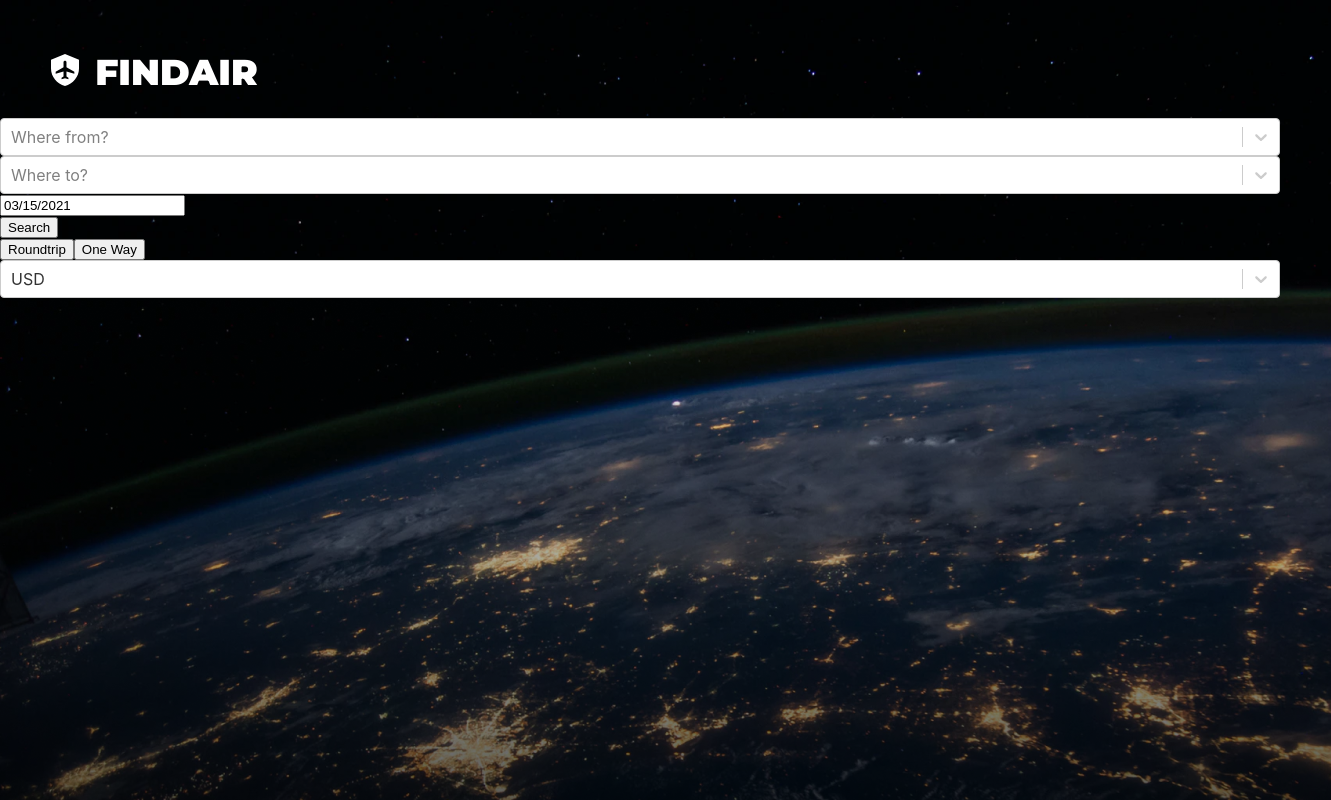
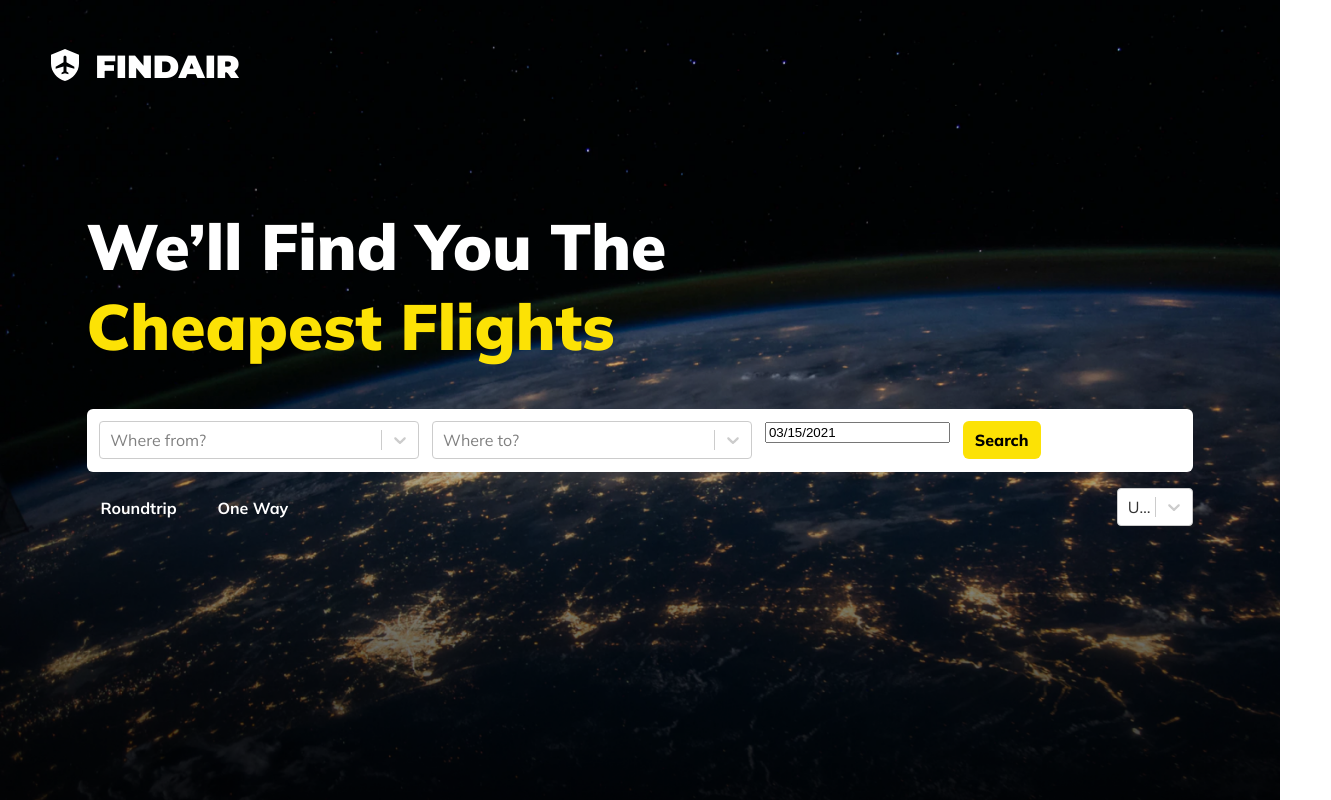
Before and after one commit to thanyabegum/Findair, a React (Create React App) app: page / in a window 1280 px wide. Shown: the whole page, 1331 px wide, since content can reach past the window. Built offline with nearby package versions, Linux system fonts and the light colour scheme; no server answers.

Commit message:
Styled search bar

```diff
--- a/src/App.css
+++ b/src/App.css
@@ -1,3 +1,30 @@
+@import url('https://fonts.googleapis.com/css2?family=Mulish:ital,wght@0,400;0,700;0,800;0,900;1,400;1,700;1,800;1,900&display=swap');
+
 body {
   background-image: url('./images/background.png');
+  background-repeat: no-repeat;
+  background-size: cover;
+  font-family: 'Mulish', sans-serif;
 }
+
+#content > h1 {
+  color: white;
+  font-size: 64px;
+  font-weight: 900;
+  padding-top: 5%;
+}
+
+.App {
+  padding-left: 4%;
+  padding-right: 4%;
+  padding-top: 2%;
+}
+
+span {
+  color: #FCE205;
+}
+
+#content {
+  padding-left: 3%;
+  padding-right: 3%;
+}
--- a/src/App.js
+++ b/src/App.js
@@ -7,7 +7,10 @@ function App() {
   return (
     <div className="App">
       <Header title="Findair" />
-      <SearchBar />
+      <div id="content">
+        <h1>We’ll Find You The <br /><span>Cheapest Flights</span></h1>
+        <SearchBar />
+      </div>
     </div>
   );
 }
--- a/src/components/Header.css
+++ b/src/components/Header.css
@@ -2,9 +2,6 @@
 
 .header {
     min-height: 10vh;
-    width: 100vw;
-    padding-left: 4%;
-    padding-top: 2%;
     display: flex;
     flex-direction: row;
     align-items: center;
@@ -15,7 +12,7 @@
     color: white;
     font-family: 'Montserrat', sans-serif;
     text-transform: uppercase;
-    font-size: 36px;
+    font-size: 32px;
 }
 
 a {
--- a/src/components/SearchBar.css
+++ b/src/components/SearchBar.css
@@ -1,8 +1,6 @@
-label {
-    color: white;
-}
+@import url('https://fonts.googleapis.com/css2?family=Mulish:ital,wght@0,400;0,700;0,800;0,900;1,400;1,700;1,800;1,900&display=swap');
 
-.visually-hidden {
+.visuallyHidden {
     border: 0;
     clip: rect(0 0 0 0);
     height: 1px;
@@ -11,4 +9,73 @@ label {
     padding: 0;
     position: absolute;
     width: 1px;
-  }
+}
+
+.placeSelect {
+    width: 25vw;
+}
+
+form {
+    display: flex;
+    flex-direction: row;
+    background-color: white;
+    padding: 1vw;
+    border-radius: 6px;
+    margin-bottom: 2vh;
+}
+
+#searchOptions {
+    display: flex;
+    flex-direction: row;
+    justify-content: space-between;
+}
+
+#currencySelect {
+    width: 6vw;
+}
+
+#roundtrip {
+    margin-right: 1vw;
+}
+
+#rightOptions {
+    display: flex;
+    flex-direction: row;
+}
+
+#sortSelect {
+    width: 13vw;
+}
+
+.searchInput {
+    margin-right: 1vw;
+}
+
+button {
+    font-family: 'Mulish', sans-serif;
+    padding: 8px 12px;
+    border-color: transparent;
+    border-radius: 6px;
+    background-color: transparent;
+    color: white;
+    font-weight: 700;
+    font-size: 16px;
+    cursor: pointer;
+    transition-duration: 0.4s;
+}
+
+button:hover {
+    border: 1pt solid #b3b3b3;
+}
+
+#search {
+    background-color: #FCE205;
+    font-weight: 800;
+    color: black;
+    border: none;
+}
+
+#search:hover {
+    background-color: black;
+    color: #FCE205;
+}
--- a/src/components/SearchBar.js
+++ b/src/components/SearchBar.js
@@ -63,6 +63,8 @@ function SearchBar() {
             response = await response.json()
             console.log(response)
             setFlights(response.Quotes)
+            setSortType(sortOptions[0])
+            setSortAsc(true)
         }
 
         fetchFlights()
@@ -152,8 +154,8 @@ function SearchBar() {
     /* Input for inbound date. Hidden until Roundtrip is selected */
     const InboundInput = () => {
         return (
-            <div id="inboundDateInput">
-                <label htmlFor="inboundDate" className="visually-hidden">Return Date:</label>
+            <div id="inboundDateInput" className="searchInput">
+                <label htmlFor="inboundDate" className="visuallyHidden">Return Date:</label>
                 <DatePicker
                     id="inboundDate"
                     name="inboundDate"
@@ -179,12 +181,13 @@ function SearchBar() {
 
         return (
             <div>
-                <label htmlFor="sortSelect" className="visually-hidden">Sort:</label>
+                <label htmlFor="sortSelect" className="visuallyHidden">Sort:</label>
                 <Select
                     id="sortSelect"
                     name="sortSelect"
                     isSearchable="true"
                     value={sortType}
+                    defaultValue={sortOptions[0]}
                     onChange={handleSortChange}
                     options={sortOptions}
                     placeholder="Sort"
@@ -197,10 +200,12 @@ function SearchBar() {
         <div className="searchBar">
             {/* Main Search Bar */}
             <form onSubmit={handleSubmit}>
-                <div id="originInput">
-                    <label htmlFor="originInput" className="visually-hidden">Origin:</label>
+                <div id="originInput" className="searchInput">
+                    <label htmlFor="originSelect" className="visuallyHidden">Origin:</label>
                     <Select
                         id="originSelect"
+                        name="originSelect"
+                        className="placeSelect"
                         isClearable
                         backspaceRemovesValue
                         onChange={handleOriginChange}
@@ -212,10 +217,12 @@ function SearchBar() {
                         filterOption={""}
                     />
                 </div>
-                <div id="destInput">
-                    <label htmlFor="destInput" className="visually-hidden">Destination:</label>
+                <div id="destInput" className="searchInput">
+                    <label htmlFor="destSelect" className="visuallyHidden">Destination:</label>
                     <Select
                         id="destSelect"
+                        name="destSelect"
+                        className="placeSelect"
                         isClearable
                         backspaceRemovesValue
                         onChange={handleDestChange}
@@ -227,8 +234,8 @@ function SearchBar() {
                         filterOption={""}
                     />
                 </div>
-                <div id="outboundDateInput">
-                    <label htmlFor="outboundDate" className="visually-hidden">Departure Date:</label>
+                <div id="outboundDateInput" className="searchInput">
+                    <label htmlFor="outboundDate" className="visuallyHidden">Departure Date:</label>
                     <DatePicker
                         id="outboundDate"
                         name="outboundDate"
@@ -243,23 +250,29 @@ function SearchBar() {
                 <button id="search">Search</button>
             </form>
 
+            <div id="searchOptions">
                 {/* Trip Type Buttons */}
-            <div id="tripType">
-                <button id="roundtripButton"
+                <div id="leftOptions">
+                    <button id="roundtrip"
                             onClick={e => setShowInboundInput(true)}>
                             Roundtrip
                     </button>
-                <button id="oneWayButton"
+                    <button id="oneWay"
                         onClick={e => setShowInboundInput(false)}>
                         One Way
                     </button>
                 </div>
 
+                <div id="rightOptions">
+                    {/* Sort Type Selector */}
+                    { showFlights ? <SortSelect /> : <></> }
+
                     {/* Currency Picker */}
                     <div id="currency">
-                <label htmlFor="currencySelect" className="visually-hidden">Currency:</label>
+                        <label htmlFor="currencySelect" className="visuallyHidden">Currency:</label>
                         <Select
                             id="currencySelect"
+                            name="currencySelect"
                             defaultValue={{ Code: "USD" }}
                             onChange={(option) => setCurrency(option.Code)}
                             options={currencies}
@@ -268,9 +281,8 @@ function SearchBar() {
                             placeholder="Currency"
                         />
                     </div>
-
-            {/* Sort Type Selector */}
-            { showFlights ? <SortSelect /> : <></> }
+                </div>
+            </div>
 
             {/* Flight List */}
             { showFlights ? <Places flights={flights} /> : <></> }
```
Lines whose indentation alone changed are shown as unchanged.
